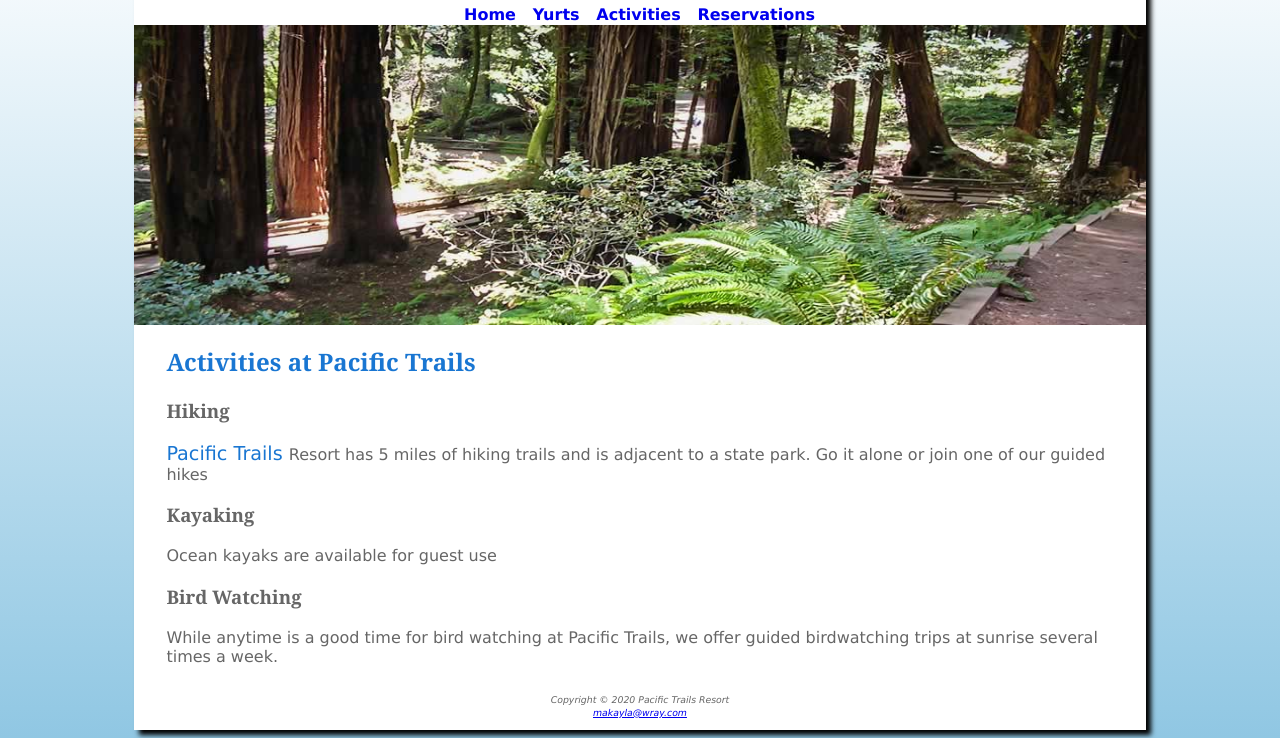
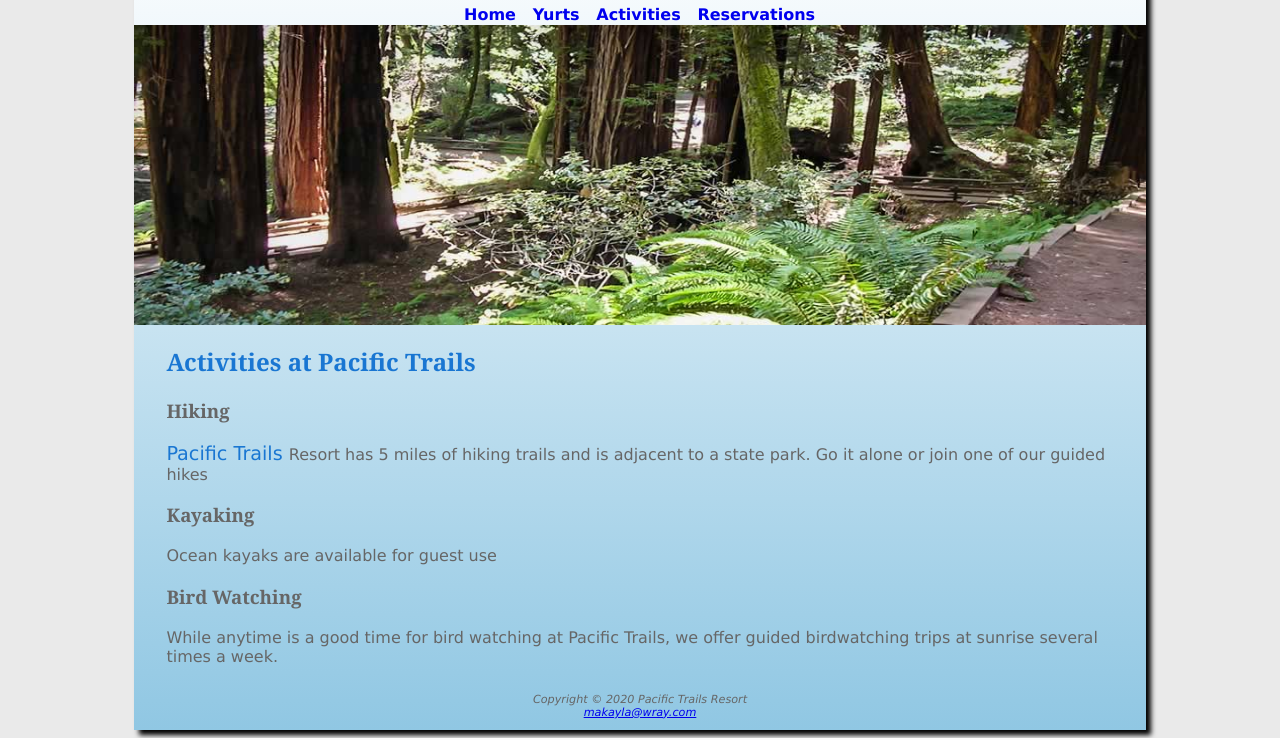
Before and after one commit to MakaylaWray/The-Pacific-Trails-Resort-Webpage, a plain HTML site: page activities.html in a window 1280 px wide. Shown: the part 96-834 px from the top of the page. Drawn offline with Linux system fonts and the light colour scheme.

Commit message:
Edit Background

```diff
--- a/activities.html
+++ b/activities.html
@@ -33,12 +33,8 @@
         </p>
     </main>
     <footer>
-        <small>
             Copyright &copy; 2020 Pacific Trails Resort<br>
             <a href="mailto:mwray1@my.westga.edu"> makayla@wray.com</a>
-
-        </small>
-
     </footer>
 </div>
 </body>
--- a/pacific.css
+++ b/pacific.css
@@ -1,7 +1,8 @@
+*{
+    box-sizing: border-box;
+}
 body{
-    background-color: #90C7E3;
-    background-image: linear-gradient(#fff,#90C7e3);
-    background-repeat: no-repeat;
+    background-color: #EAEAEA;
     color: #666666;
     font-family: Verdana, Arial, sans-serif;
 
@@ -67,7 +68,7 @@ footer{
     width: 80%;
     margin-right: auto;
     margin-left: auto;
-    background-color: #fff;
+    background-image: linear-gradient(#fff,#90C7e3);
     min-width: 960px;
     max-width: 2048px;
     box-shadow: 5px 5px 5px black;
```
Also changed, not shown: index.html (+0 -3 lines), yurts.html (+0 -3 lines).
